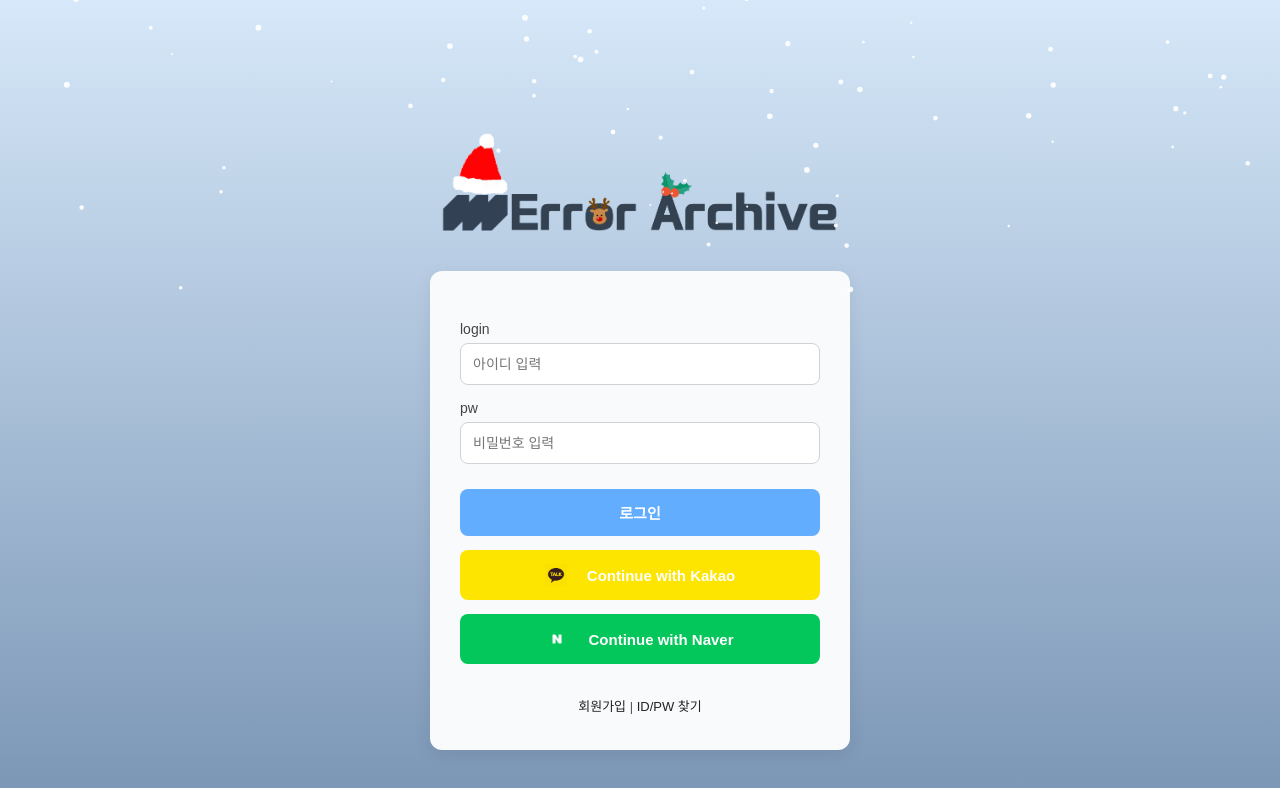
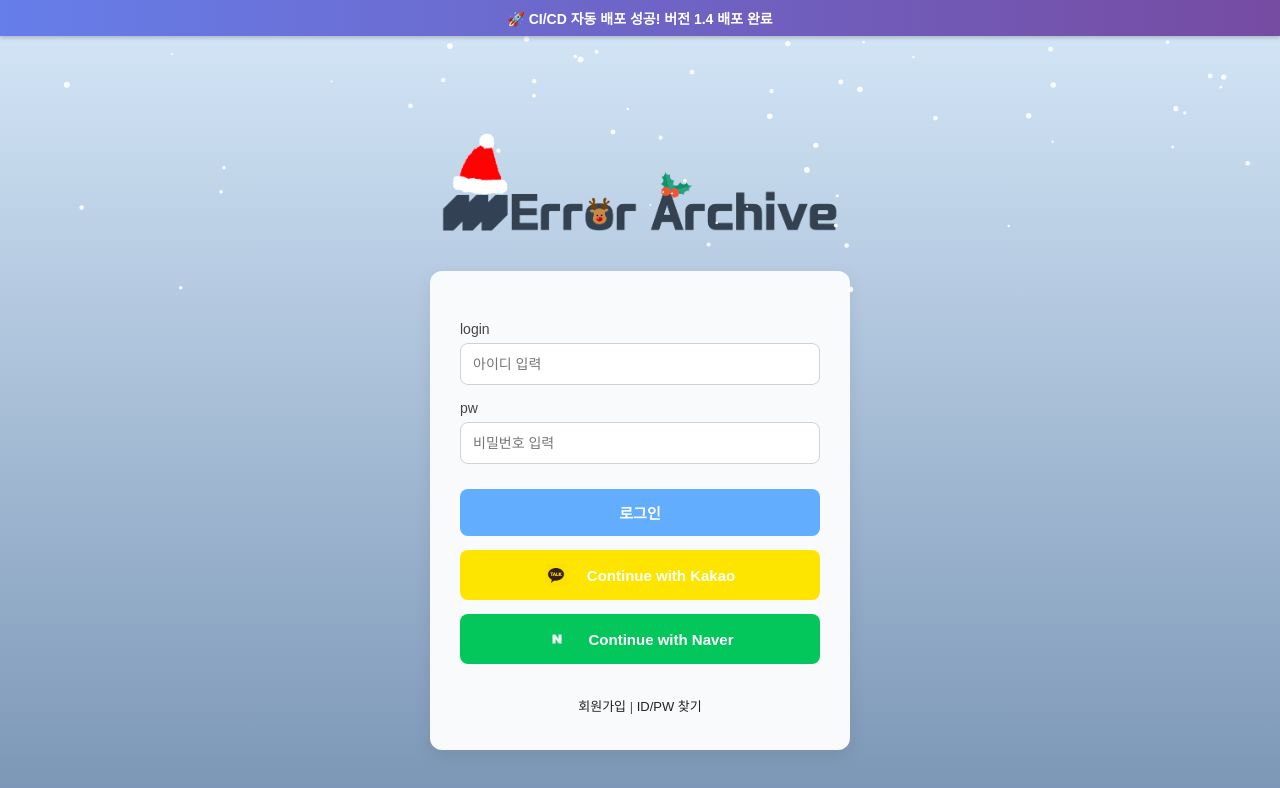
Before and after one commit to dprxrx/error-archive, a plain HTML site: page frontend/index.html in a window 1280 px wide. Drawn offline with Linux system fonts and the light colour scheme.

Commit message:
Add banner for version 1.4 - CI/CD demo

```diff
--- a/frontend/index.html
+++ b/frontend/index.html
@@ -193,3 +193,12 @@
   </script>
 </body>
 </html>
+
+
+<!-- 배너 추가 (버전 1.4) -->
+<div style="background: linear-gradient(90deg, #667eea 0%, #764ba2 100%); color: white; padding: 8px; text-align: center; font-size: 14px; font-weight: bold; position: fixed; top: 0; left: 0; right: 0; z-index: 9999; box-shadow: 0 2px 4px rgba(0,0,0,0.2);">
+  🚀 CI/CD 자동 배포 성공! 버전 1.4 배포 완료
+</div>
+<style>
+  body { padding-top: 40px; }
+</style>
```
